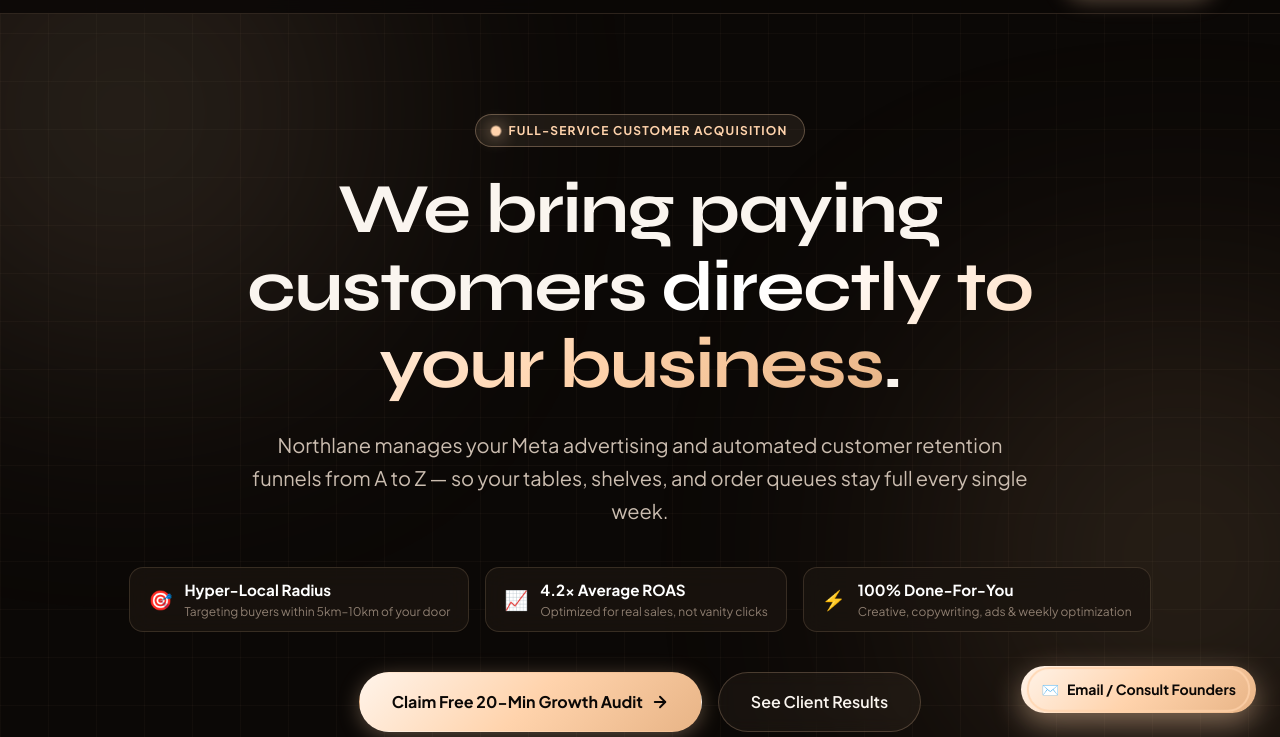
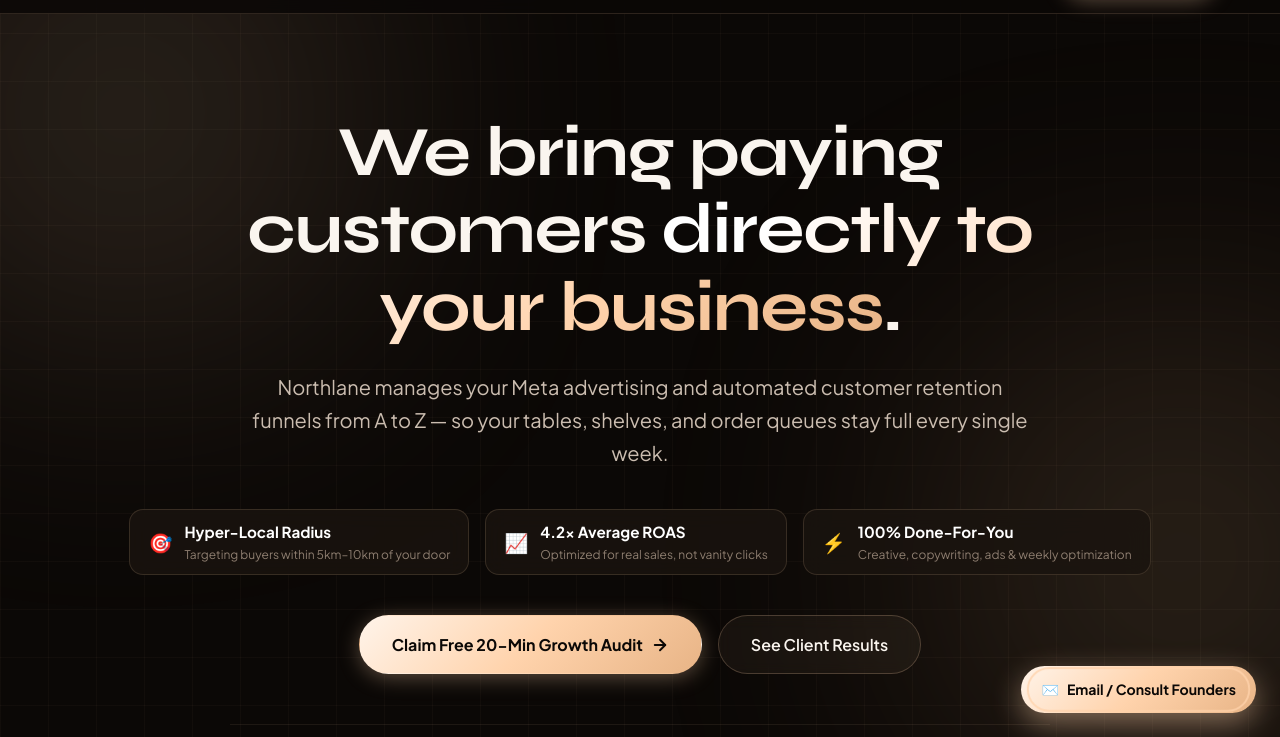
Before and after one commit to Zcross091/agency-backup, a website: page index.html in a window 1280 px wide. Shown: the part 63-800 px from the top of the page. Drawn offline with Linux system fonts and the light colour scheme.

Commit message:
fix(hero): remove performance marketing badge above main title

```diff
--- a/index.html
+++ b/index.html
@@ -76,11 +76,6 @@
   <main>
     <section class="hero-section">
       <div class="container hero-container">
-        <div class="hero-badge">
-          <span class="pulse-dot"></span>
-          <span class="badge-text">FULL-SERVICE CUSTOMER ACQUISITION</span>
-        </div>
-
         <h1 class="hero-title">
           We bring paying customers <span class="gradient-text">directly to your business</span>.
         </h1>
--- a/style.css
+++ b/style.css
@@ -317,39 +317,6 @@
   flex-direction: column;
   align-items: center;
   text-align: center;
-}
-
-.hero-badge {
-  display: inline-flex;
-  align-items: center;
-  gap: 8px;
-  padding: 6px 16px;
-  border-radius: var(--radius-full);
-  background: rgba(255, 211, 172, 0.08);
-  border: 1px solid rgba(255, 211, 172, 0.3);
-  margin-bottom: 24px;
-}
-
-.pulse-dot {
-  width: 8px;
-  height: 8px;
-  border-radius: 50%;
-  background-color: var(--accent-cream);
-  box-shadow: 0 0 10px var(--accent-cream);
-  animation: pulseAnimation 2s infinite;
-}
-
-@keyframes pulseAnimation {
-  0% { transform: scale(0.95); opacity: 0.8; }
-  50% { transform: scale(1.3); opacity: 1; box-shadow: 0 0 14px var(--accent-cream); }
-  100% { transform: scale(0.95); opacity: 0.8; }
-}
-
-.badge-text {
-  font-size: 0.75rem;
-  font-weight: 700;
-  letter-spacing: 0.1em;
-  color: var(--accent-cream);
 }
 
 .hero-title {
```
